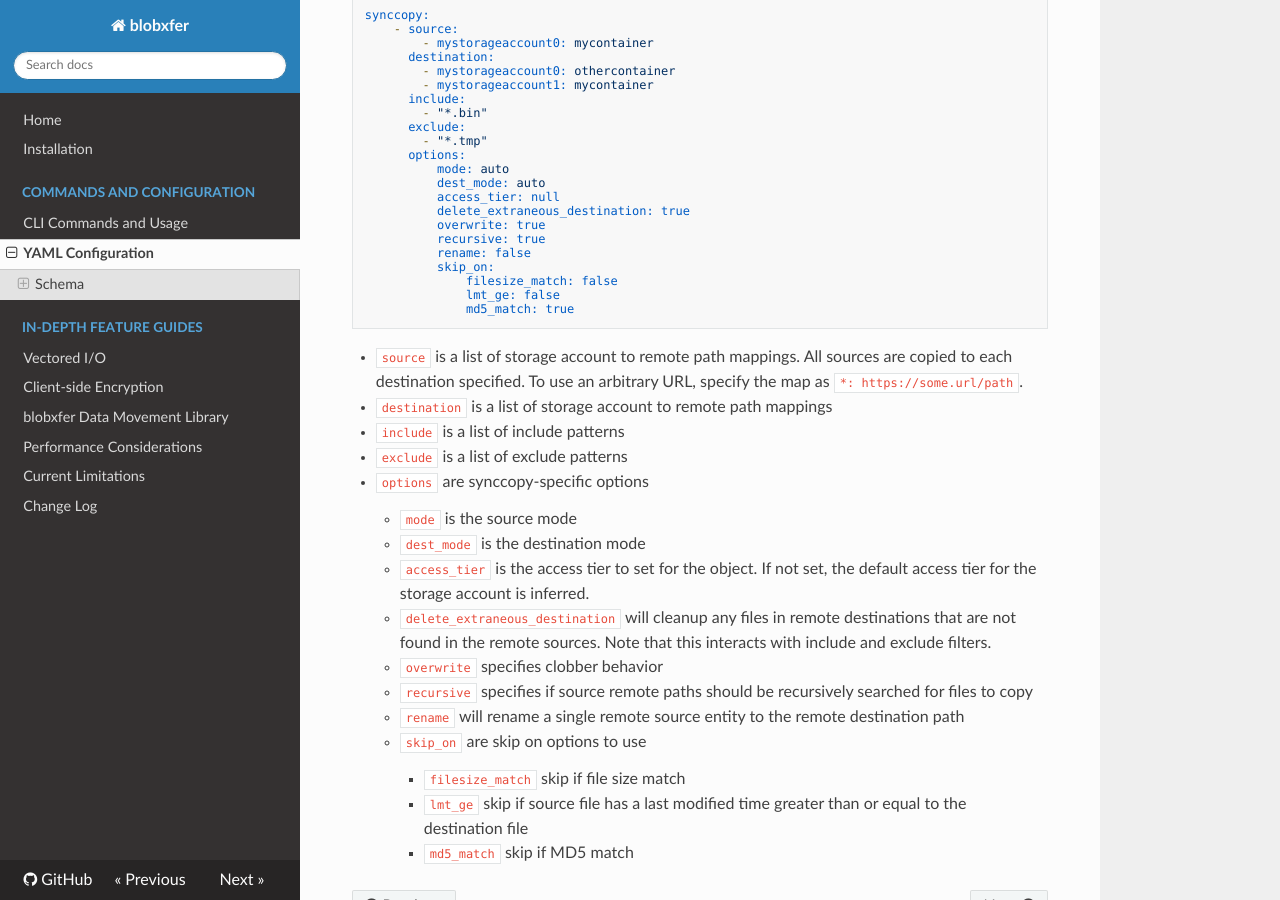
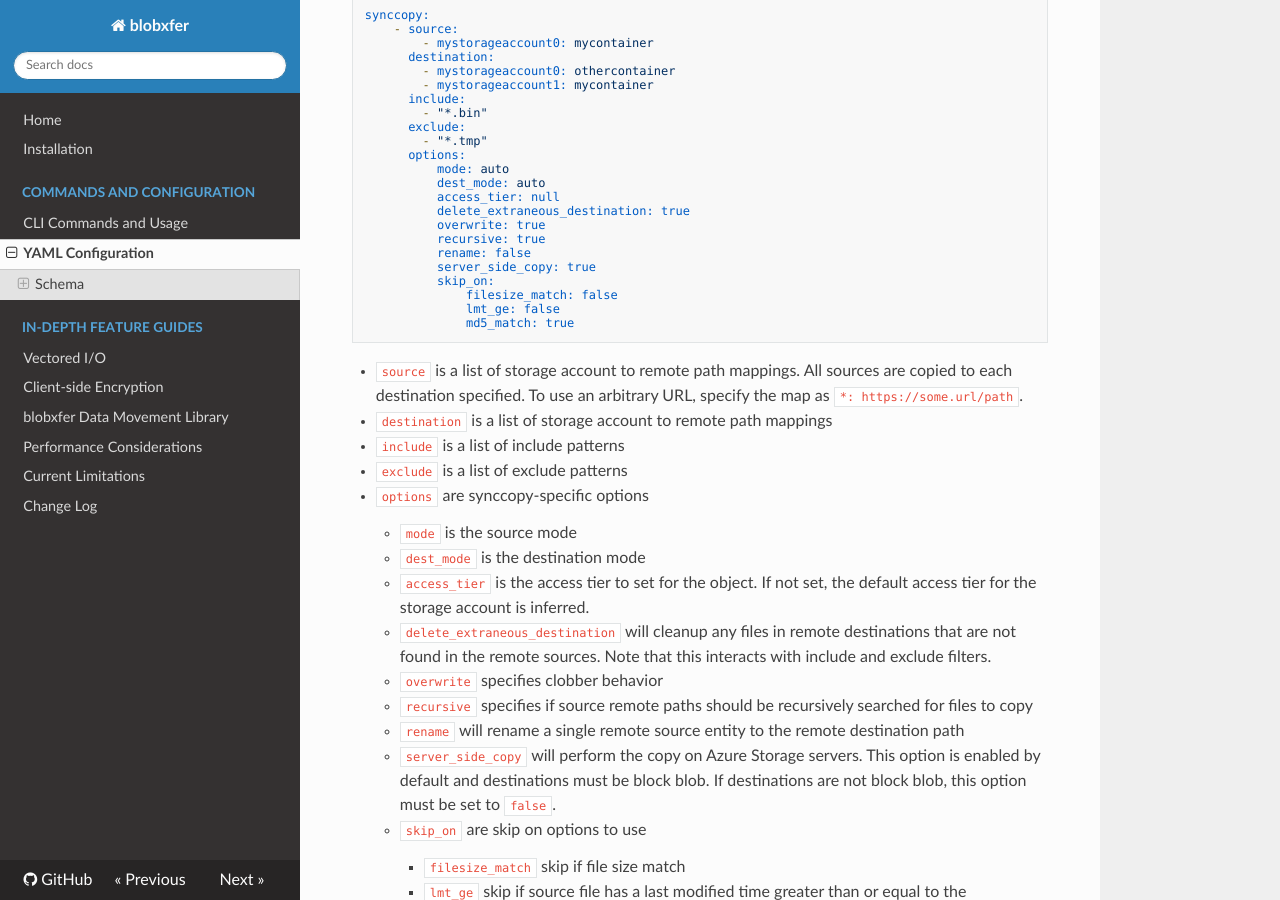
Before and after one commit to Azure/blobxfer, an MkDocs documentation site: the page built from docs/20-yaml-configuration.md, in a window 1280 px wide and 900 px high, scrolled down 5810 px. Built offline with MkDocs 1.6.1, drawn with Linux system fonts in a browser that asks for light colours; nearby versions of some CDN libraries; old or Windows-style settings are respelled for this version of MkDocs.

Commit message:
Fix regression in YAML config and synccopy
- Resolves #100

```diff
--- a/docs/20-yaml-configuration.md
+++ b/docs/20-yaml-configuration.md
@@ -308,6 +308,7 @@ synccopy:
           overwrite: true
           recursive: true
           rename: false
+          server_side_copy: true
           skip_on:
               filesize_match: false
               lmt_ge: false
@@ -333,6 +334,9 @@ the map as `*: https://some.url/path`.
       searched for files to copy
     * `rename` will rename a single remote source entity to the remote
       destination path
+    * `server_side_copy` will perform the copy on Azure Storage servers.
+      This option is enabled by default and destinations must be block blob.
+      If destinations are not block blob, this option must be set to `false`.
     * `skip_on` are skip on options to use
         * `filesize_match` skip if file size match
         * `lmt_ge` skip if source file has a last modified time greater
```
Also changed, not shown: 1 other file.
